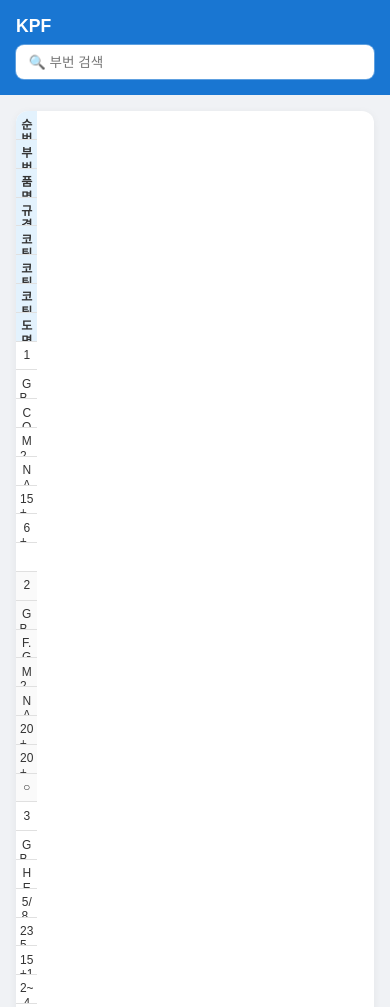
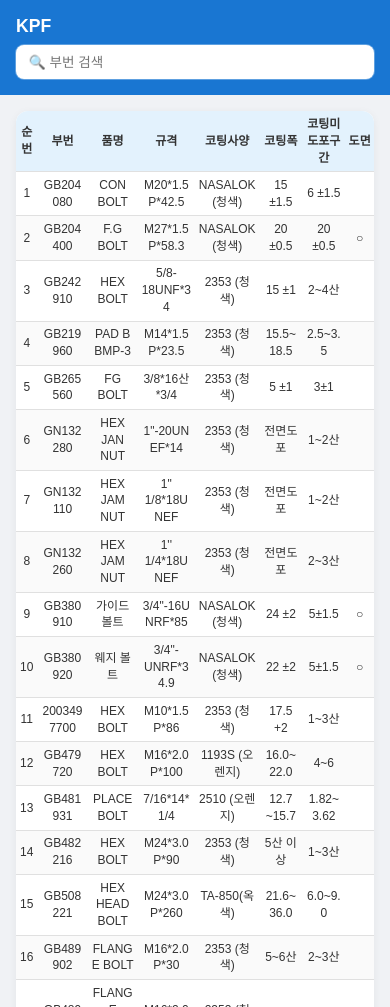
Before and after one commit to ansehddls/coating-app, a website: page index.html in a window 390 px wide. Shown: the top 1007 px of the page. Drawn offline with nearby package versions, Linux system fonts and the light colour scheme.

Commit message:
🔥 충돌 해결 및 마무리 커밋3

```diff
--- a/style.css
+++ b/style.css
@@ -85,16 +85,11 @@ tbody tr:nth-child(even) {
   }
 
   th, td {
-  display: -webkit-box;
-  -webkit-line-clamp: 2;        /* 2줄까지만 표시 */
-  -webkit-box-orient: vertical;
-  overflow: hidden;
-  text-overflow: ellipsis;
+  font-size: 0.75rem;
+  line-height: 1.4;
+  padding: 0.3rem 0.2rem;
+  vertical-align: middle;
   word-break: break-word;
-  font-size: 0.75rem;
-  line-height: 1.2;
-  height: 2.4em;                 /* 정확히 2줄 높이 고정 */
-  padding: 0.4rem 0.2rem;
-  vertical-align: top;
+  white-space: normal;
+  }
 }
-}
```
